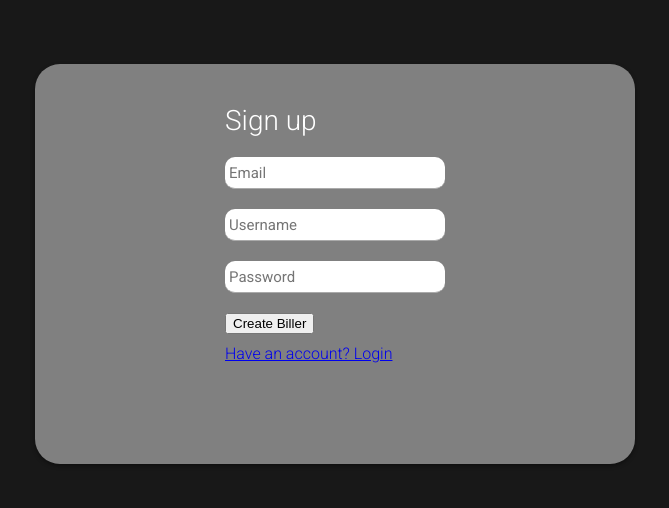
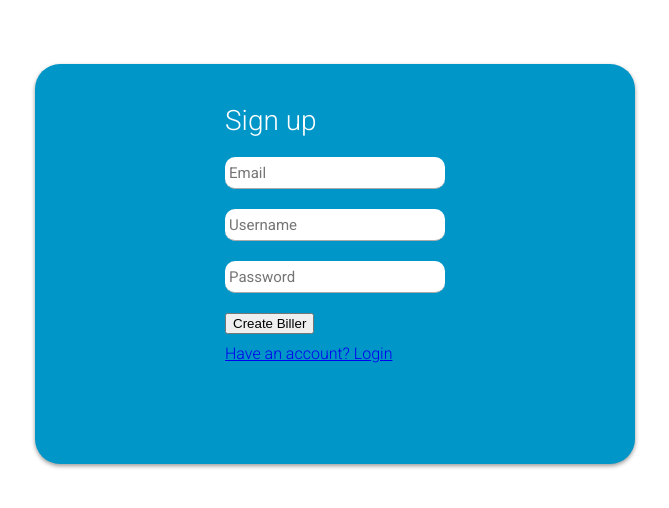
Before and after one commit to cate865/waterco_ui, a PHP site: page /newbiller.html in a window 1280 px wide. Shown: the top 508 px of the page, without its empty margins (305-974 px from the left). Run offline with PHP 8.4, Linux system fonts and the light colour scheme.

Commit message:
landing login

```diff
--- a/assets/css/newbiller.css
+++ b/assets/css/newbiller.css
@@ -6,7 +6,8 @@
 body {
     margin: 0;
     padding: 0;
-    background-color: #181818;
+    background-color: #fff;
+    color: #03045E;
     font-size: 16px;
     color: #222;
     font-family: 'Roboto', sans-serif;
@@ -18,7 +19,7 @@ body {
     margin: 5% auto;
     width: 600px;
     height: 400px;
-    background-color: grey;
+    background-color: #0096C7;
     border-radius: 2px;
     box-shadow: 0 2px 4px rgba(0, 0, 0, 0.4);
     border-radius: 25px;
```
